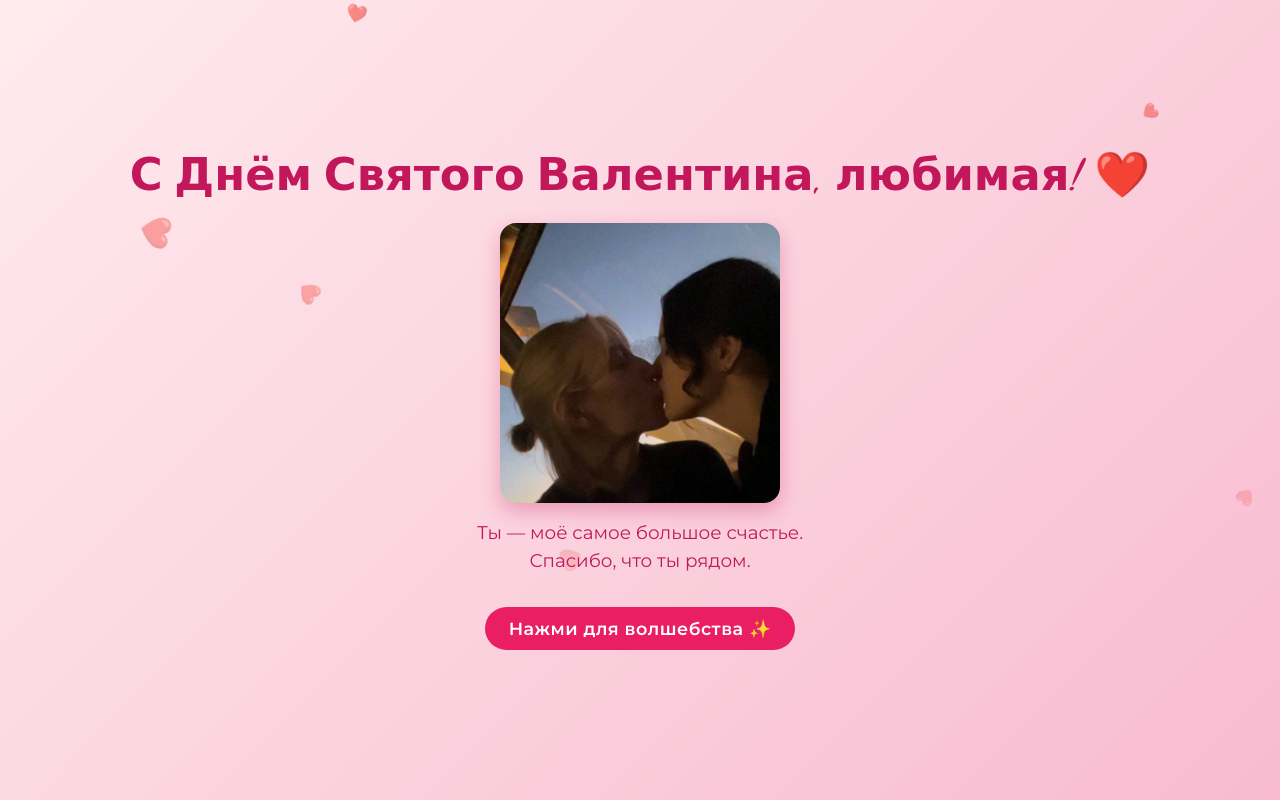
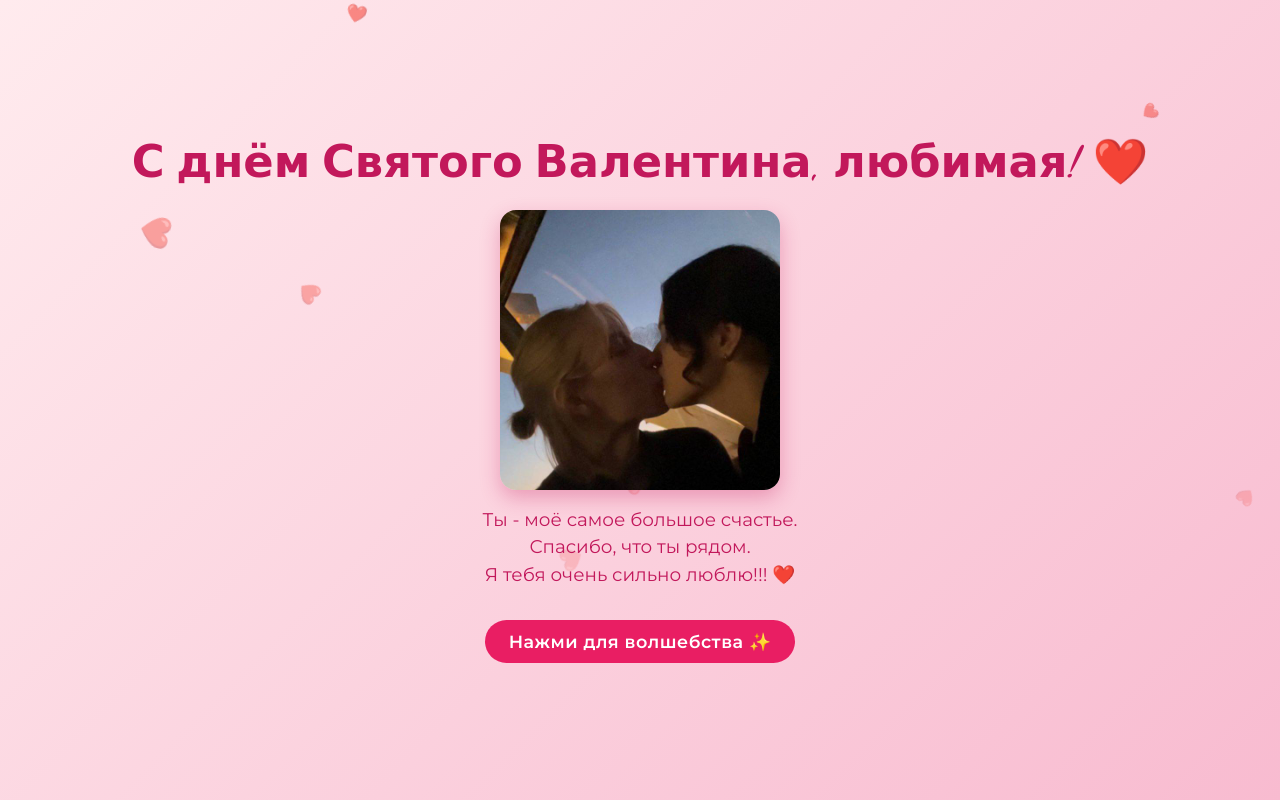
Before and after one commit to ArinAA-crazy/14fb, a plain HTML site: page index.html in a window 1280 px wide. Drawn offline with nearby package versions, Linux system fonts and the light colour scheme.

Commit message:
Update index.html

```diff
--- a/index.html
+++ b/index.html
@@ -4,7 +4,7 @@
   <meta charset="UTF-8" />
   <meta name="viewport" content="width=device-width, initial-scale=1.0, maximum-scale=1.0, user-scalable=no" />
   <meta name="format-detection" content="telephone=no" />
-  <title>С Днём Святого Валентина!</title>
+  <title>С днём Святого Валентина!</title>
   <link href="https://fonts.googleapis.com/css2?family=Dancing+Script:wght@700&family=Montserrat:wght@400;600&display=swap" rel="stylesheet">
   <script src="https://cdn.jsdelivr.net/npm/canvas-confetti@1.9.2/dist/confetti.browser.min.js"></script>
   <style>
@@ -126,11 +126,12 @@
 <body>
   <!-- Контент поверх фона -->
   <div class="content">
-    <h1>С Днём Святого Валентина, любимая! ❤️</h1>
+    <h1>С днём Святого Валентина, любимая! ❤️</h1>
     <img src="photo1.jpg" alt="Ты и я" class="photo">
     <p class="message">
-      Ты — моё самое большое счастье.<br>
-      Спасибо, что ты рядом.
+      Ты - моё самое большое счастье.<br>
+      Спасибо, что ты рядом.<br>
+      Я тебя очень сильно люблю!!! ❤️
     </p>
     <button id="confettiBtn">Нажми для волшебства ✨</button>
   </div>
```
